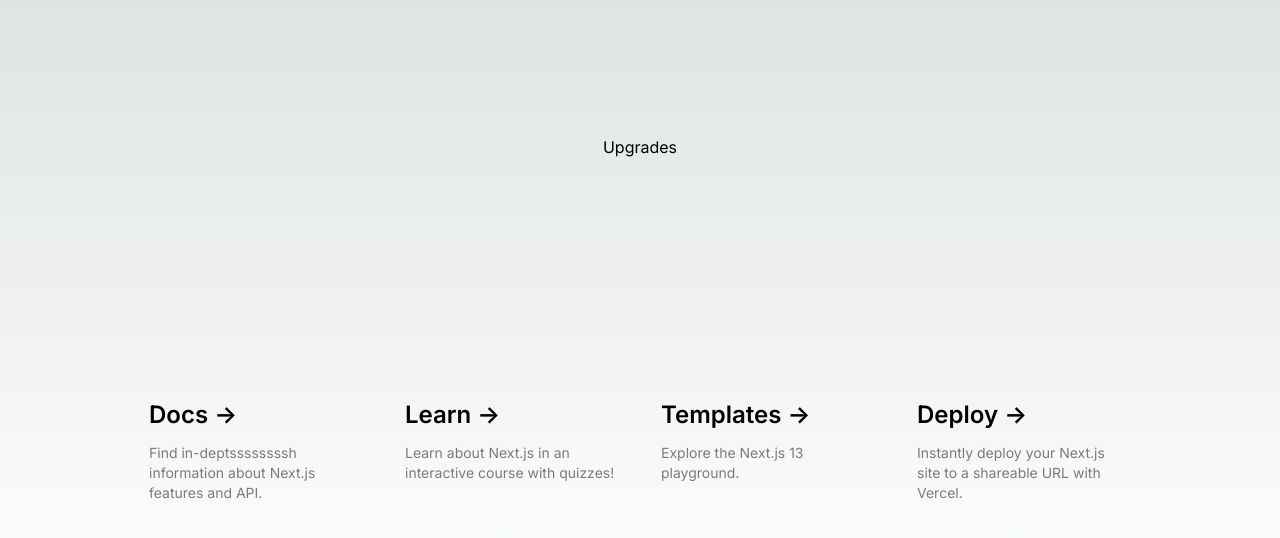
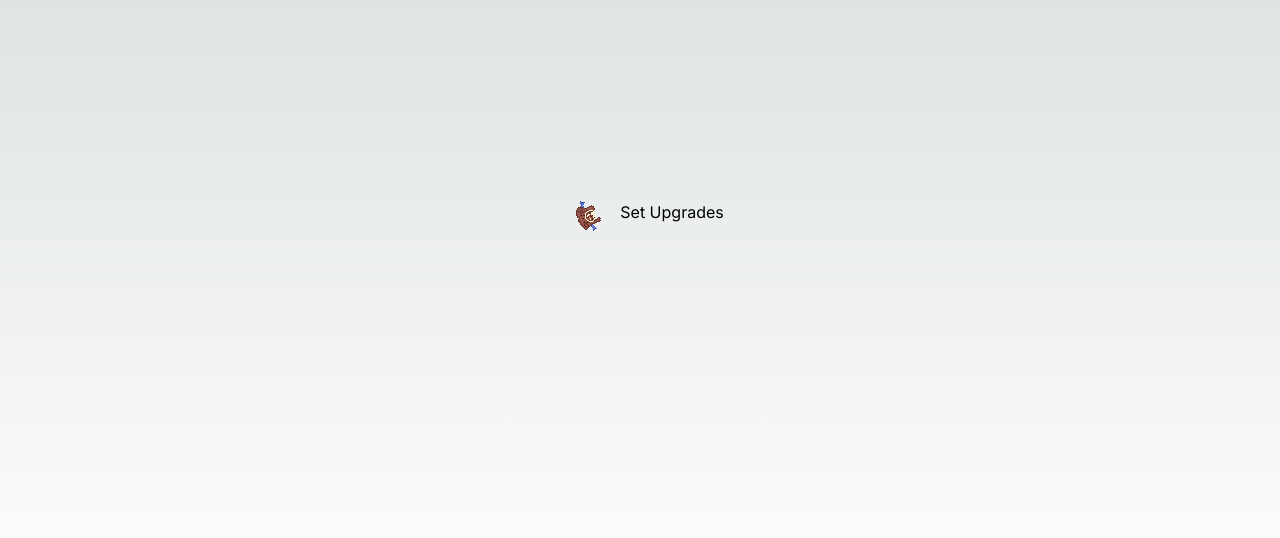
Before and after one commit to tbuchannan/flyff-tools, a Next.js app: page / in a window 1280 px wide. Shown: the part 184-722 px from the top of the page. Built offline with nearby package versions, Linux system fonts and the light colour scheme.

Commit message:
fix(state): correct logic, and modularize code

```diff
--- /dev/null
+++ b/src/app/components/index.ts
@@ -0,0 +1 @@
+export { default as UpgradeRates } from './upgrade-rates'
--- /dev/null
+++ b/src/app/components/upgrade-rates.tsx
@@ -0,0 +1,13 @@
+const UpgradeRates = ({ rates }: { rates: number[] }) => (
+  <div className='flex flex-col justify-center items-center mt-auto'>
+    <div>UPGRADE RATES?</div>
+    {rates.map((rate, index) => (
+      <div key={`${rate}-${index}`} className='flex justify-between w-36'>
+        <span>(+{index + 1})</span>
+        <span>{(rate * 100).toFixed(4)}%</span>
+      </div>
+    ))}
+  </div>
+)
+
+export default UpgradeRates
--- /dev/null
+++ b/src/app/constants.ts
@@ -0,0 +1,26 @@
+export const MAX_PRICE = 1000000
+export const MAX_SIMULATIONS = 100000
+
+/* Upgrade Rates */
+export const OLD_RATES = {
+  '0': 90,
+  '1': 85,
+  '2': 80,
+  '3': 54,
+  '4': 40.5,
+  '5': 27,
+  '6': 18,
+  '7': 9,
+  '8': 4.5,
+  '9': 1.8,
+}
+
+export const LOW_SPRO_RATES_ARR = [0.9, 0.85, 0.8, 0.54, 0.405, 0.27, 0.18, 0.09, 0.045, 0.018]
+export const LOW_SPRO_RATES_FWC_ARR = [1, 1, 1, 1, 0.81, 0.54, 0.36, 0.18, 0.09, 0.036]
+
+export const SPRO_RATES = [
+  0.8888889, 0.8235294, 0.75, 0.3473699, 0.2062258, 0.0978264, 0.0456201, 0.0120164, 0.0030891,
+  0.0005029,
+]
+
+export const SPRO_RATES_FWC = [1, 1, 1, 1, 0.765432, 0.34737, 0.166328, 0.04562, 0.012016, 0.001988]
--- a/src/app/page.tsx
+++ b/src/app/page.tsx
@@ -1,85 +1,40 @@
-import Link from "next/link";
+import Link from 'next/link'
+import Image from 'next/image'
 
 export default function Home() {
   return (
-    <main className="flex min-h-screen flex-col items-center justify-between p-24">
-      <div className="z-10 max-w-5xl w-full items-center justify-between font-mono text-sm lg:flex">
-        <div className="fixed bottom-0 left-0 flex h-48 w-full items-end justify-center bg-gradient-to-t from-white via-white dark:from-black dark:via-black lg:static lg:h-auto lg:w-auto lg:bg-none"></div>
+    <main className='flex min-h-screen flex-col items-center p-24 justify-center'>
+      <div className='z-10 max-w-5xl w-full items-center justify-between font-mono text-sm lg:flex'>
+        <div className='fixed bottom-0 left-0 flex h-48 w-full items-end justify-center bg-gradient-to-t from-white via-white dark:from-black dark:via-black lg:static lg:h-auto lg:w-auto lg:bg-none'></div>
       </div>
 
-      <Link className="cursor-pointer" href={"/upgrades"}>
-        Upgrades
-      </Link>
+      <div className='flex flex-col gap-4'>
+        <div className='flex gap-4'>
+          <Image
+            alt='spro'
+            className='ml-4 cursor-pointer'
+            src='/sprotect.png'
+            width={32}
+            height={32}
+          />
+          <Link className='cursor-pointer' href={'/upgrades'}>
+            Set Upgrades
+          </Link>
+        </div>
 
-      <div className="mb-32 grid text-center lg:max-w-5xl lg:w-full lg:mb-0 lg:grid-cols-4 lg:text-left">
-        <a
-          href="https://nextjs.org/docs?utm_source=create-next-app&utm_medium=appdir-template&utm_campaign=create-next-app"
-          className="group rounded-lg border border-transparent px-5 py-4 transition-colors hover:border-gray-300 hover:bg-gray-100 hover:dark:border-neutral-700 hover:dark:bg-neutral-800/30"
-          target="_blank"
-          rel="noopener noreferrer"
-        >
-          <h2 className={`mb-3 text-2xl font-semibold`}>
-            Docs{" "}
-            <span className="inline-block transition-transform group-hover:translate-x-1 motion-reduce:transform-none">
-              -&gt;
-            </span>
-          </h2>
-          <p className={`m-0 max-w-[30ch] text-sm opacity-50`}>
-            Find in-deptssssssssh information about Next.js features and API.
-          </p>
-        </a>
-
-        <a
-          href="https://nextjs.org/learn?utm_source=create-next-app&utm_medium=appdir-template-tw&utm_campaign=create-next-app"
-          className="group rounded-lg border border-transparent px-5 py-4 transition-colors hover:border-gray-300 hover:bg-gray-100 hover:dark:border-neutral-700 hover:dark:bg-neutral-800/30"
-          target="_blank"
-          rel="noopener noreferrer"
-        >
-          <h2 className={`mb-3 text-2xl font-semibold`}>
-            Learn{" "}
-            <span className="inline-block transition-transform group-hover:translate-x-1 motion-reduce:transform-none">
-              -&gt;
-            </span>
-          </h2>
-          <p className={`m-0 max-w-[30ch] text-sm opacity-50`}>
-            Learn about Next.js in an interactive course with&nbsp;quizzes!
-          </p>
-        </a>
-
-        <a
-          href="https://vercel.com/templates?framework=next.js&utm_source=create-next-app&utm_medium=appdir-template&utm_campaign=create-next-app"
-          className="group rounded-lg border border-transparent px-5 py-4 transition-colors hover:border-gray-300 hover:bg-gray-100 hover:dark:border-neutral-700 hover:dark:bg-neutral-800/30"
-          target="_blank"
-          rel="noopener noreferrer"
-        >
-          <h2 className={`mb-3 text-2xl font-semibold`}>
-            Templates{" "}
-            <span className="inline-block transition-transform group-hover:translate-x-1 motion-reduce:transform-none">
-              -&gt;
-            </span>
-          </h2>
-          <p className={`m-0 max-w-[30ch] text-sm opacity-50`}>
-            Explore the Next.js 13 playground.
-          </p>
-        </a>
-
-        <a
-          href="https://vercel.com/new?utm_source=create-next-app&utm_medium=appdir-template&utm_campaign=create-next-app"
-          className="group rounded-lg border border-transparent px-5 py-4 transition-colors hover:border-gray-300 hover:bg-gray-100 hover:dark:border-neutral-700 hover:dark:bg-neutral-800/30"
-          target="_blank"
-          rel="noopener noreferrer"
-        >
-          <h2 className={`mb-3 text-2xl font-semibold`}>
-            Deploy{" "}
-            <span className="inline-block transition-transform group-hover:translate-x-1 motion-reduce:transform-none">
-              -&gt;
-            </span>
-          </h2>
-          <p className={`m-0 max-w-[30ch] text-sm opacity-50`}>
-            Instantly deploy your Next.js site to a shareable URL with Vercel.
-          </p>
-        </a>
+        {/* <div className='flex gap-4'>
+          <Image
+            alt='apro'
+            className='ml-4 cursor-pointer'
+            src='/aprotect.png'
+            width={32}
+            height={32}
+          />
+          <Link className='cursor-pointer' href={'/accessory-upgrades'}>
+            Accessory Upgrades
+          </Link>
+        </div> */}
       </div>
     </main>
-  );
+  )
 }
--- a/src/app/upgrades/reducer.tsx
+++ b/src/app/upgrades/reducer.tsx
@@ -81,11 +81,11 @@ export function upgradeReducer(state: State, action: Action) {
     case 'SET_BOOTS_GOAL':
       return { ...state, bootsGoal: action.value }
     case 'SET_TOTAL_ERONS':
-      return { ...state, totalErons: action.value }
+      return { ...state, totalErons: state.totalErons + action.value }
     case 'SET_TOTAL_MINERALS':
-      return { ...state, totalMinerals: action.value }
+      return { ...state, totalMinerals: state.totalMinerals + action.value }
     case 'SET_TOTAL_TRIES':
-      return { ...state, totalTries: action.value }
+      return { ...state, totalTries: state.totalTries + action.value }
     case 'RESET_TOTALS':
       return { ...state, totalTries: 0, totalMinerals: 0, totalErons: 0 }
     default:
--- /dev/null
+++ b/src/app/upgrades/types.ts
@@ -0,0 +1,14 @@
+export enum MaterialType {
+  Eron,
+  Mineral,
+}
+
+export enum GearType {
+  Helmet,
+  Chest,
+  Gloves,
+  Boots,
+}
+
+export type UpgradeLevelType = 0 | 1 | 2 | 3 | 4 | 5 | 6 | 7 | 8 | 9
+export type UpgradeLevelMap<T> = { [LEVEL in UpgradeLevelType]: T }
--- /dev/null
+++ b/src/app/utils/helpers.ts
@@ -0,0 +1,44 @@
+const between = (number: number, min: number, max: number) => {
+  return Math.min(Math.max(number, min), max)
+}
+
+// https://gaming.stackexchange.com/a/290788
+const percentageFromChance = (chance: number) => {
+  let pProcOnN = 0.0
+  let pProcByN = 0.0
+  let sumNpProcOnN = 0.0
+
+  let maxFails = Number(Math.ceil(1.0 / chance))
+
+  for (let i = 1; i < maxFails + 1; i++) {
+    pProcOnN = Math.min(1.0, i * chance) * (1.0 - pProcByN)
+    pProcByN += pProcOnN
+    sumNpProcOnN += i * pProcOnN
+  }
+
+  return 1.0 / sumNpProcOnN
+}
+
+const chanceFromReadablePercentage = (percentage: number) => {
+  let upperChance = percentage
+  let lowerChance = 0.0
+  let middleChance = 0.0
+  let maxChance = 1.0
+
+  while (true) {
+    middleChance = (upperChance + lowerChance) / 2.0
+    let tempPercentage = percentageFromChance(middleChance)
+
+    if (Math.abs(tempPercentage - maxChance) <= 0) break
+
+    if (tempPercentage > percentage) {
+      upperChance = middleChance
+    } else {
+      lowerChance = middleChance
+    }
+
+    maxChance = tempPercentage
+  }
+
+  return middleChance
+}
```
Also changed, not shown: src/app/upgrades/page.tsx (+40 -119 lines).
